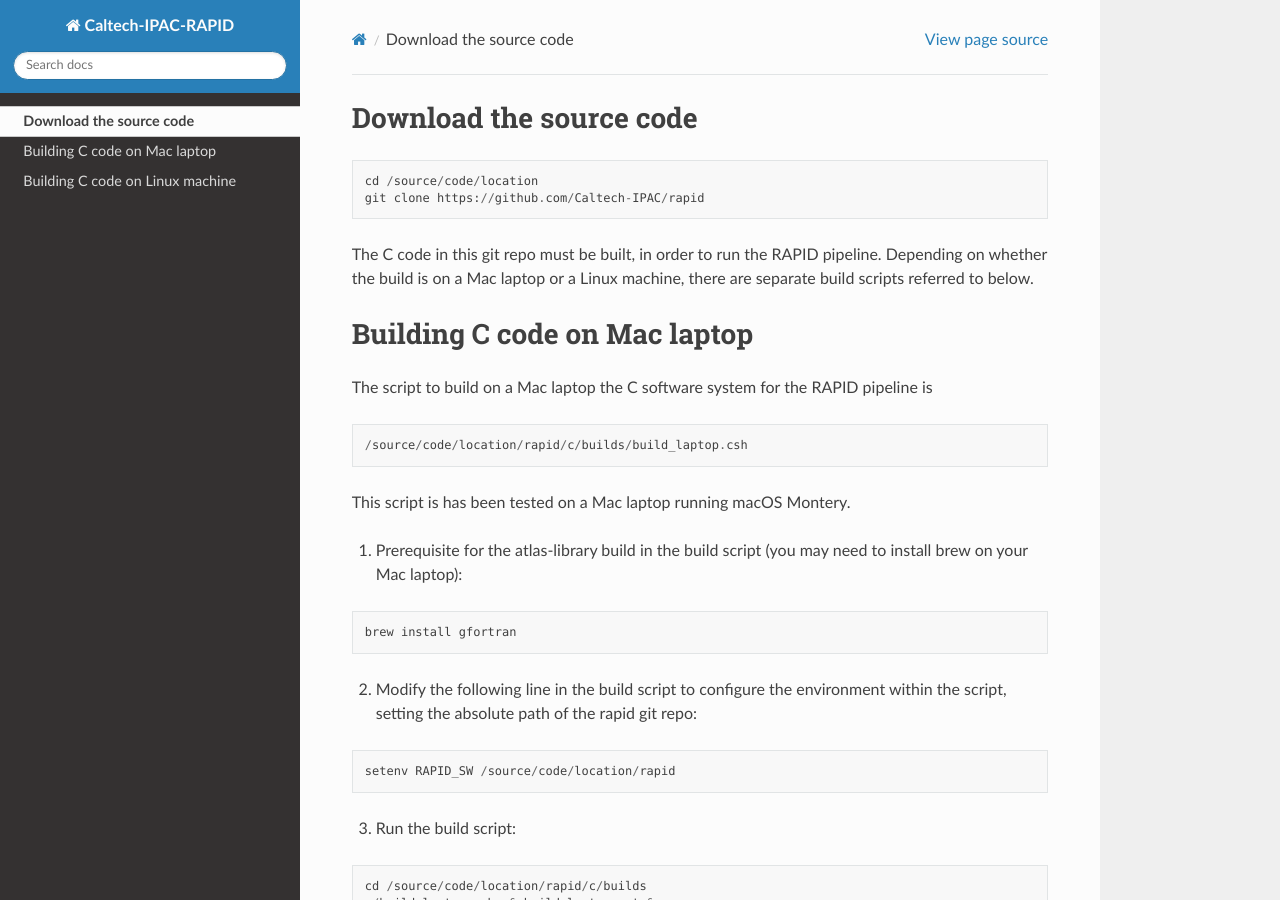
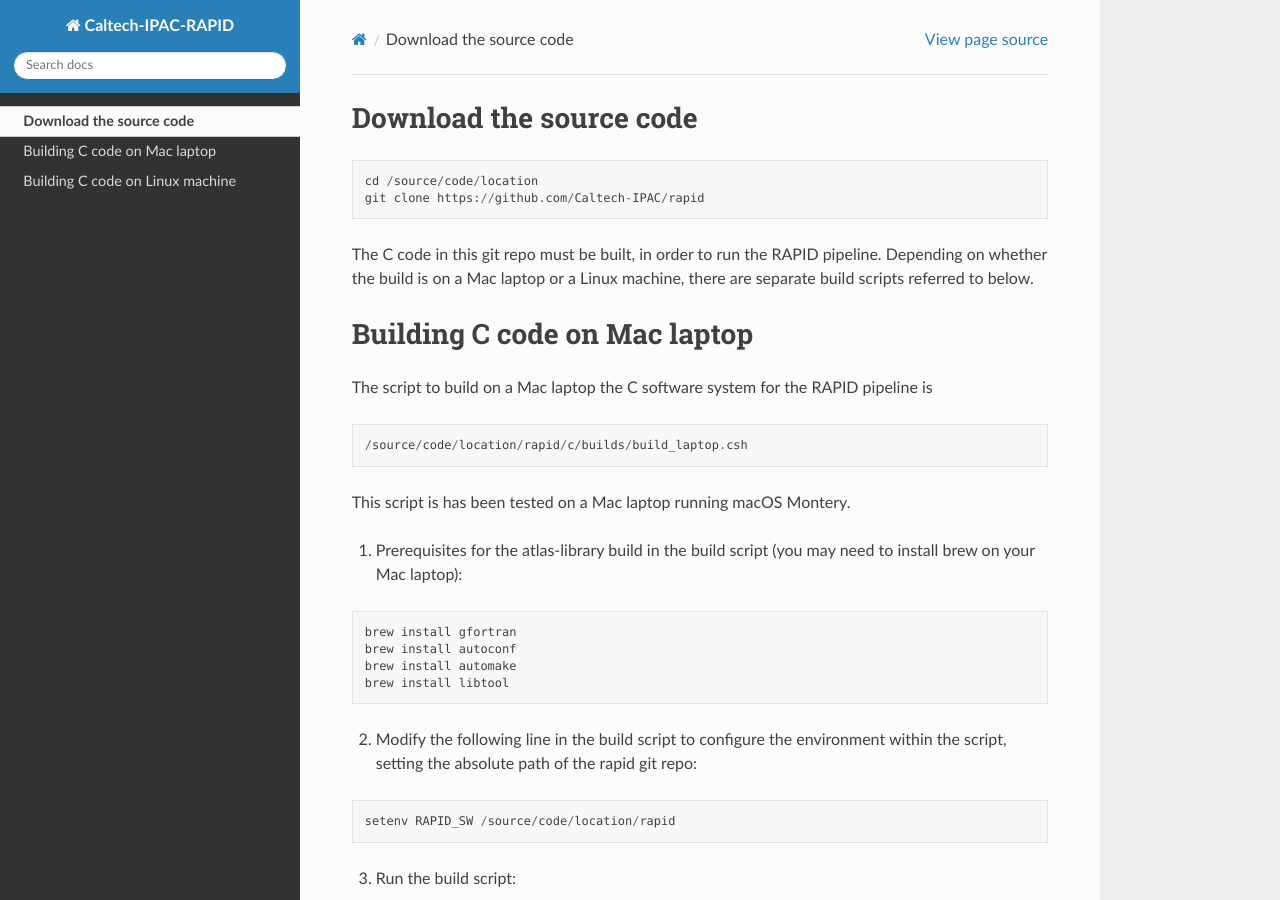
Before and after one commit to Caltech-IPAC/rapid, a Sphinx documentation site: the page built from docs/source/install/install.rst, in a window 1280 px wide and 900 px high. Built offline with Sphinx 7.4.7 and the Read the Docs theme 2.0.0, drawn with Linux system fonts in a browser that asks for light colours.

Commit message:
Update install.rst
Added laptop build prerequisites.

```diff
--- a/docs/source/install/install.rst
+++ b/docs/source/install/install.rst
@@ -24,11 +24,14 @@ The script to build on a Mac laptop the C software system for the RAPID pipeline
 
 This script is has been tested on a Mac laptop running macOS Montery.
 
-1. Prerequisite for the atlas-library build in the build script (you may need to install brew on your Mac laptop):
+1. Prerequisites for the atlas-library build in the build script (you may need to install brew on your Mac laptop):
 
 .. code-block::
 
    brew install gfortran
+   brew install autoconf
+   brew install automake
+   brew install libtool
 
 2. Modify the following line in the build script to configure the environment within the script, setting the absolute path of the rapid git repo:
 
```
